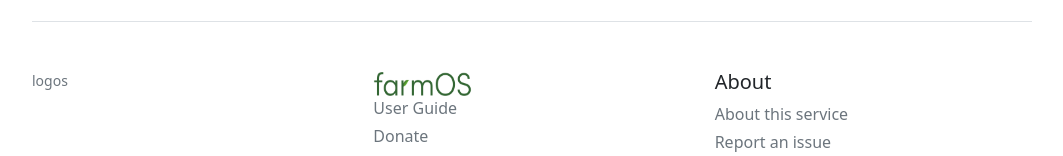
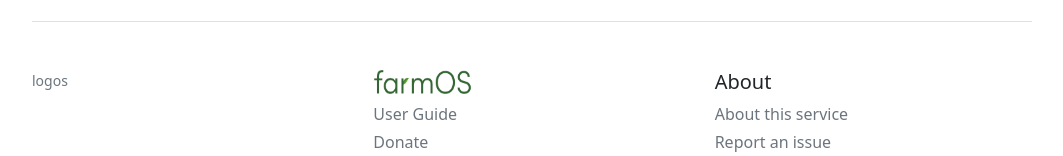
Before and after one commit to paul121/farm-tugboat-demo, a Vue app: page / in a window 1280 px wide. Shown: the part 736-892 px from the top of the page, without its empty margins (108-1171 px from the left). Built offline with nearby package versions, Linux system fonts and the light colour scheme.

Commit message:
Add margin.

```diff
--- a/src/App.vue
+++ b/src/App.vue
@@ -68,6 +68,7 @@
 
 img.farmos-logo {
   height: 1.5em;
+  margin-bottom: .5em;
 }
 
 footer h5 a{
```
